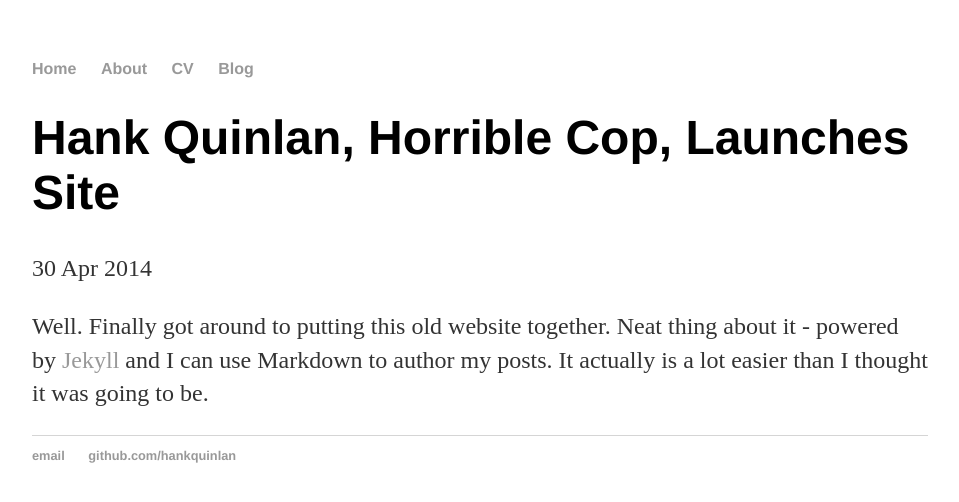
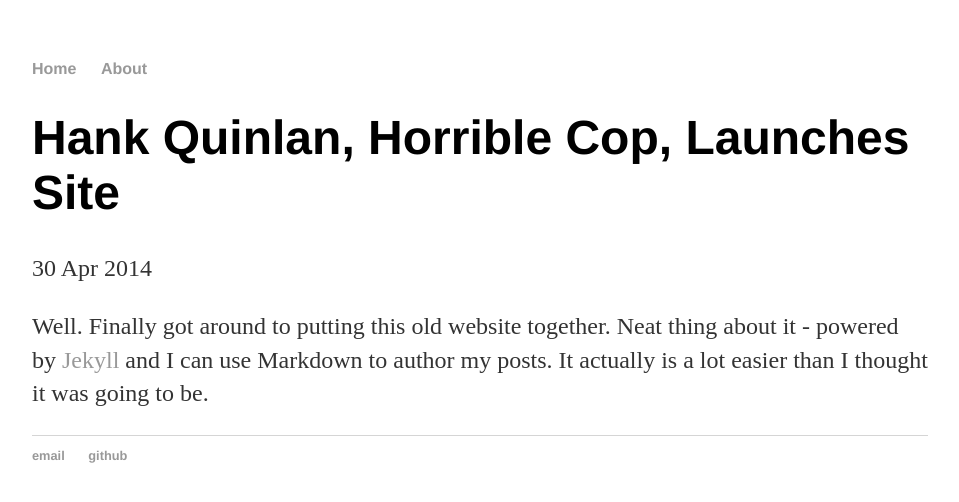
Before and after one commit to georgeball95/georgeball95.github.io, a Jekyll site: the page built from _posts/2014-04-30-hank-quinlan-site-launched.md, in a window 1280 px wide. Shown: the top 502 px of the page, without its empty margins (160-1119 px from the left). Built offline with Jekyll 4.4.1, drawn with Linux system fonts in a browser that asks for light colours.

Commit message:
Update default.html

```diff
--- a/_layouts/default.html
+++ b/_layouts/default.html
@@ -10,8 +10,6 @@
 	    		<ul>
 	        		<li><a href="/">Home</a></li>
 		        	<li><a href="/about">About</a></li>
-	        		<li><a href="/cv">CV</a></li>
-	        		<li><a href="/blog">Blog</a></li>
 	    		</ul>
 			</nav>
 			<div class="container">
@@ -21,8 +19,8 @@
 			</div><!-- /.container -->
 			<footer>
 	    		<ul>
-	        		<li><a href="mailto:hankquinlanhub@gmail.com">email</a></li>
-	        		<li><a href="https://github.com/hankquinlan">github.com/hankquinlan</a></li>
+	        		<li><a href="mailto:georgeball95@gmail.com">email</a></li>
+	        		<li><a href="https://github.com/georgeballl95">github</a></li>
 				</ul>
 			</footer>
 		</body>
```
